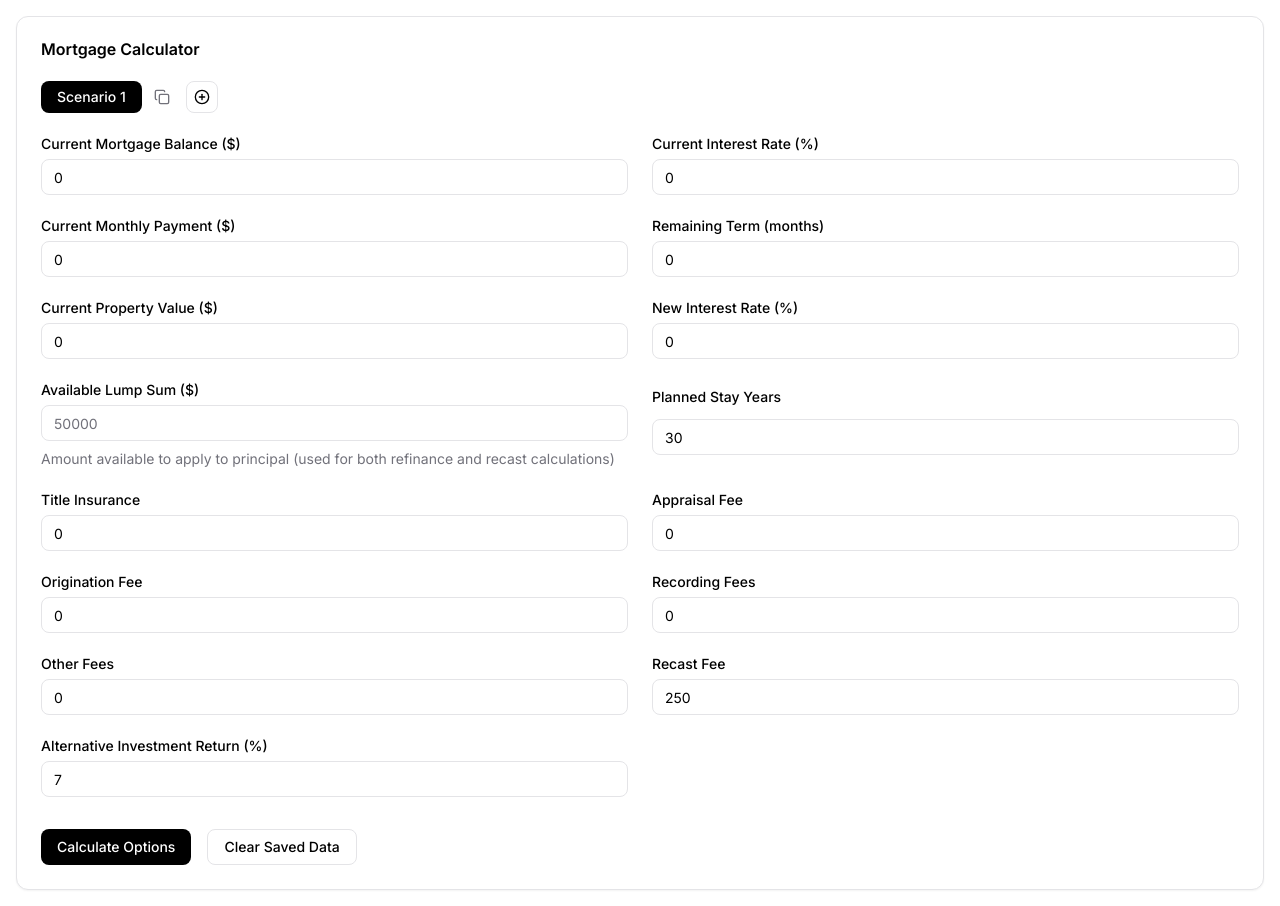
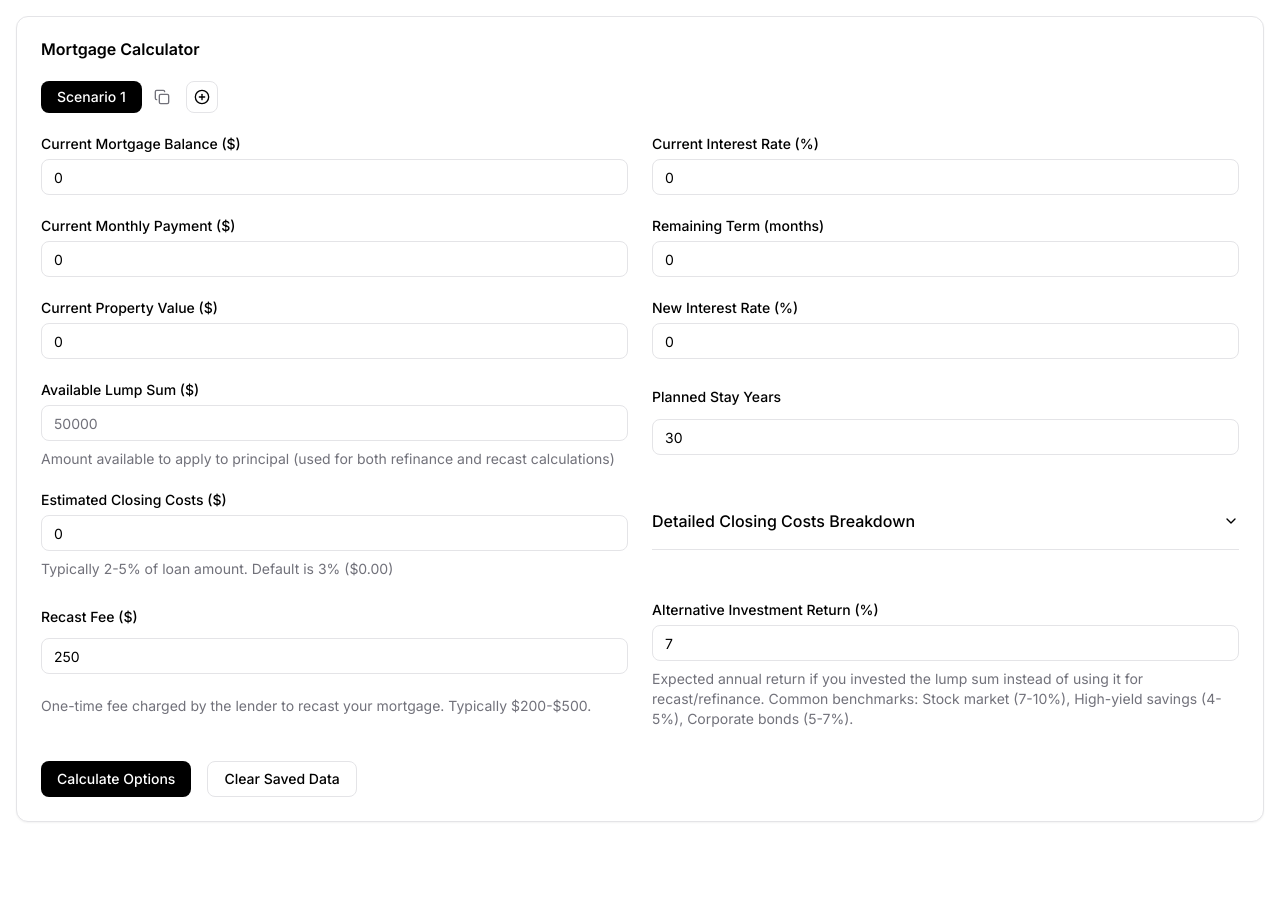
Before and after one commit to inerte/investment-property, a Next.js app: page / in a window 1280 px wide. After the commit the page ends 838 px from the top, so only its background shows below. Built offline with nearby package versions, Linux system fonts and the light colour scheme.

Commit message:
Enhance mortgage calculator with detailed closing costs and improved input handling

```diff
--- a/package.json
+++ b/package.json
@@ -10,6 +10,7 @@
   },
   "dependencies": {
     "@hookform/resolvers": "^4.1.3",
+    "@radix-ui/react-accordion": "^1.2.3",
     "@radix-ui/react-label": "^2.1.2",
     "@radix-ui/react-select": "^2.1.6",
     "@radix-ui/react-slider": "^1.2.3",
--- a/src/components/MortgageCalculator.tsx
+++ b/src/components/MortgageCalculator.tsx
@@ -25,6 +25,12 @@ import {
   calculateBreakEvenMonths,
   calculateAmortizationSchedule,
 } from "@/lib/mortgageCalculations";
+import {
+  Accordion,
+  AccordionContent,
+  AccordionItem,
+  AccordionTrigger,
+} from "@/components/ui/accordion";
 
 const STORAGE_KEY = "mortgageCalculator";
 
@@ -71,6 +77,11 @@ const formSchema = z.object({
     .min(0, "Years must be 0 or greater")
     .max(100, "Years must be less than 100")
     .default(30),
+  estimatedClosingCosts: z.coerce
+    .number()
+    .min(0, "Closing costs must be 0 or greater")
+    .default(0),
+  useDetailedClosingCosts: z.boolean().default(false),
   refinanceClosingCosts: z
     .object({
       titleInsurance: z.coerce.number().min(0).default(0),
@@ -164,6 +175,8 @@ export function MortgageCalculator() {
       newRate: 0,
       lumpSum: 0,
       plannedStayYears: 30,
+      estimatedClosingCosts: 0,
+      useDetailedClosingCosts: false,
       refinanceClosingCosts: defaultRefinanceClosingCosts,
       recastFee: 250,
       alternativeInvestmentReturn: 7,
@@ -226,6 +239,8 @@ export function MortgageCalculator() {
           newRate: 0,
           lumpSum: 0,
           plannedStayYears: 30,
+          estimatedClosingCosts: 0,
+          useDetailedClosingCosts: false,
           refinanceClosingCosts: defaultRefinanceClosingCosts,
           recastFee: 250,
           alternativeInvestmentReturn: 7,
@@ -312,18 +327,23 @@ export function MortgageCalculator() {
       monthlyPayment: currentMonthlyPayment,
     });
 
-    // Calculate total closing costs from individual components
-    const totalClosingCosts =
-      (values.refinanceClosingCosts?.titleInsurance || 0) +
-      (values.refinanceClosingCosts?.appraisalFee || 0) +
-      (values.refinanceClosingCosts?.originationFee || 0) +
-      (values.refinanceClosingCosts?.recordingFees || 0) +
-      (values.refinanceClosingCosts?.otherFees || 0);
+    // Calculate refinance closing costs
+    let refinanceClosingCosts = values.estimatedClosingCosts;
+    if (!refinanceClosingCosts) {
+      // If no closing costs provided, use 3% of loan amount
+      refinanceClosingCosts =
+        values.currentBalance * REFINANCE_CLOSING_COSTS_PERCENTAGE;
+    }
+
+    // If detailed closing costs are provided, use their sum instead
+    const detailedClosingCosts = Object.values(
+      values.refinanceClosingCosts || {}
+    ).reduce((sum, fee) => sum + (fee || 0), 0);
+    if (detailedClosingCosts > 0) {
+      refinanceClosingCosts = detailedClosingCosts;
+    }
 
     // Calculate refinance option (applying lump sum to reduce principal)
-    const refinanceClosingCosts =
-      totalClosingCosts ||
-      values.currentBalance * REFINANCE_CLOSING_COSTS_PERCENTAGE;
     const refinancePrincipal = values.currentBalance - (values.lumpSum || 0);
     const refinanceMonthlyPayment = calculateMonthlyPayment({
       principal: refinancePrincipal,
@@ -585,10 +605,65 @@ export function MortgageCalculator() {
                 />
                 <FormField
                   control={form.control}
+                  name="estimatedClosingCosts"
+                  render={({ field }) => (
+                    <FormItem>
+                      <FormLabel>Estimated Closing Costs ($)</FormLabel>
+                      <FormControl>
+                        <Input
+                          type="number"
+                          step="0.01"
+                          placeholder={(
+                            form.getValues().currentBalance * 0.03
+                          ).toFixed(2)}
+                          {...field}
+                        />
+                      </FormControl>
+                      <FormDescription>
+                        Typically 2-5% of loan amount. Default is 3% (
+                        {currencyFormatter.format(
+                          form.getValues().currentBalance * 0.03
+                        )}
+                        )
+                      </FormDescription>
+                      <FormMessage />
+                    </FormItem>
+                  )}
+                />
+                <Accordion type="single" collapsible className="w-full">
+                  <AccordionItem value="closing-costs">
+                    <AccordionTrigger>
+                      Detailed Closing Costs Breakdown
+                    </AccordionTrigger>
+                    <AccordionContent>
+                      <div className="space-y-4">
+                        <FormField
+                          control={form.control}
+                          name="refinanceClosingCosts.originationFee"
+                          render={({ field }) => (
+                            <FormItem>
+                              <FormLabel>Loan Origination Fee ($)</FormLabel>
+                              <FormControl>
+                                <Input
+                                  type="number"
+                                  step="0.01"
+                                  placeholder="0"
+                                  {...field}
+                                />
+                              </FormControl>
+                              <FormDescription>
+                                Usually 0.5-1% of loan amount
+                              </FormDescription>
+                              <FormMessage />
+                            </FormItem>
+                          )}
+                        />
+                        <FormField
+                          control={form.control}
                           name="refinanceClosingCosts.titleInsurance"
                           render={({ field }) => (
                             <FormItem>
-                      <FormLabel>Title Insurance</FormLabel>
+                              <FormLabel>Title Insurance ($)</FormLabel>
                               <FormControl>
                                 <Input
                                   type="number"
@@ -606,7 +681,7 @@ export function MortgageCalculator() {
                           name="refinanceClosingCosts.appraisalFee"
                           render={({ field }) => (
                             <FormItem>
-                      <FormLabel>Appraisal Fee</FormLabel>
+                              <FormLabel>Appraisal Fee ($)</FormLabel>
                               <FormControl>
                                 <Input
                                   type="number"
@@ -615,24 +690,9 @@ export function MortgageCalculator() {
                                   {...field}
                                 />
                               </FormControl>
-                      <FormMessage />
-                    </FormItem>
-                  )}
-                />
-                <FormField
-                  control={form.control}
-                  name="refinanceClosingCosts.originationFee"
-                  render={({ field }) => (
-                    <FormItem>
-                      <FormLabel>Origination Fee</FormLabel>
-                      <FormControl>
-                        <Input
-                          type="number"
-                          step="0.01"
-                          placeholder="0"
-                          {...field}
-                        />
-                      </FormControl>
+                              <FormDescription>
+                                Typically $300-$500
+                              </FormDescription>
                               <FormMessage />
                             </FormItem>
                           )}
@@ -642,7 +702,7 @@ export function MortgageCalculator() {
                           name="refinanceClosingCosts.recordingFees"
                           render={({ field }) => (
                             <FormItem>
-                      <FormLabel>Recording Fees</FormLabel>
+                              <FormLabel>Recording Fees ($)</FormLabel>
                               <FormControl>
                                 <Input
                                   type="number"
@@ -660,7 +720,7 @@ export function MortgageCalculator() {
                           name="refinanceClosingCosts.otherFees"
                           render={({ field }) => (
                             <FormItem>
-                      <FormLabel>Other Fees</FormLabel>
+                              <FormLabel>Other Fees ($)</FormLabel>
                               <FormControl>
                                 <Input
                                   type="number"
@@ -669,16 +729,24 @@ export function MortgageCalculator() {
                                   {...field}
                                 />
                               </FormControl>
+                              <FormDescription>
+                                Additional fees like credit report, flood
+                                certification, etc.
+                              </FormDescription>
                               <FormMessage />
                             </FormItem>
                           )}
                         />
+                      </div>
+                    </AccordionContent>
+                  </AccordionItem>
+                </Accordion>
                 <FormField
                   control={form.control}
                   name="recastFee"
                   render={({ field }) => (
                     <FormItem>
-                      <FormLabel>Recast Fee</FormLabel>
+                      <FormLabel>Recast Fee ($)</FormLabel>
                       <FormControl>
                         <Input
                           type="number"
@@ -687,6 +755,10 @@ export function MortgageCalculator() {
                           {...field}
                         />
                       </FormControl>
+                      <FormDescription>
+                        One-time fee charged by the lender to recast your
+                        mortgage. Typically $200-$500.
+                      </FormDescription>
                       <FormMessage />
                     </FormItem>
                   )}
@@ -705,6 +777,12 @@ export function MortgageCalculator() {
                           {...field}
                         />
                       </FormControl>
+                      <FormDescription>
+                        Expected annual return if you invested the lump sum
+                        instead of using it for recast/refinance. Common
+                        benchmarks: Stock market (7-10%), High-yield savings
+                        (4-5%), Corporate bonds (5-7%).
+                      </FormDescription>
                       <FormMessage />
                     </FormItem>
                   )}
@@ -726,6 +804,8 @@ export function MortgageCalculator() {
                       newRate: 0,
                       lumpSum: 0,
                       plannedStayYears: 30,
+                      estimatedClosingCosts: 0,
+                      useDetailedClosingCosts: false,
                       refinanceClosingCosts: defaultRefinanceClosingCosts,
                       recastFee: 250,
                       alternativeInvestmentReturn: 7,
--- /dev/null
+++ b/src/components/ui/accordion.tsx
@@ -0,0 +1,57 @@
+"use client";
+
+import * as React from "react";
+import * as AccordionPrimitive from "@radix-ui/react-accordion";
+import { ChevronDown } from "lucide-react";
+
+import { cn } from "@/lib/utils";
+
+const Accordion = AccordionPrimitive.Root;
+
+const AccordionItem = React.forwardRef<
+  React.ElementRef<typeof AccordionPrimitive.Item>,
+  React.ComponentPropsWithoutRef<typeof AccordionPrimitive.Item>
+>(({ className, ...props }, ref) => (
+  <AccordionPrimitive.Item
+    ref={ref}
+    className={cn("border-b", className)}
+    {...props}
+  />
+));
+AccordionItem.displayName = "AccordionItem";
+
+const AccordionTrigger = React.forwardRef<
+  React.ElementRef<typeof AccordionPrimitive.Trigger>,
+  React.ComponentPropsWithoutRef<typeof AccordionPrimitive.Trigger>
+>(({ className, children, ...props }, ref) => (
+  <AccordionPrimitive.Header className="flex">
+    <AccordionPrimitive.Trigger
+      ref={ref}
+      className={cn(
+        "flex flex-1 items-center justify-between py-4 font-medium transition-all hover:underline [&[data-state=open]>svg]:rotate-180",
+        className
+      )}
+      {...props}
+    >
+      {children}
+      <ChevronDown className="h-4 w-4 shrink-0 transition-transform duration-200" />
+    </AccordionPrimitive.Trigger>
+  </AccordionPrimitive.Header>
+));
+AccordionTrigger.displayName = "AccordionTrigger";
+
+const AccordionContent = React.forwardRef<
+  React.ElementRef<typeof AccordionPrimitive.Content>,
+  React.ComponentPropsWithoutRef<typeof AccordionPrimitive.Content>
+>(({ className, children, ...props }, ref) => (
+  <AccordionPrimitive.Content
+    ref={ref}
+    className="overflow-hidden text-sm transition-all data-[state=closed]:animate-accordion-up data-[state=open]:animate-accordion-down"
+    {...props}
+  >
+    <div className={cn("pb-4 pt-0", className)}>{children}</div>
+  </AccordionPrimitive.Content>
+));
+AccordionContent.displayName = "AccordionContent";
+
+export { Accordion, AccordionItem, AccordionTrigger, AccordionContent };
```
Also changed, not shown: 1 other file (tests, documents, lock files or other folders). Lines whose indentation alone changed are shown as unchanged.
